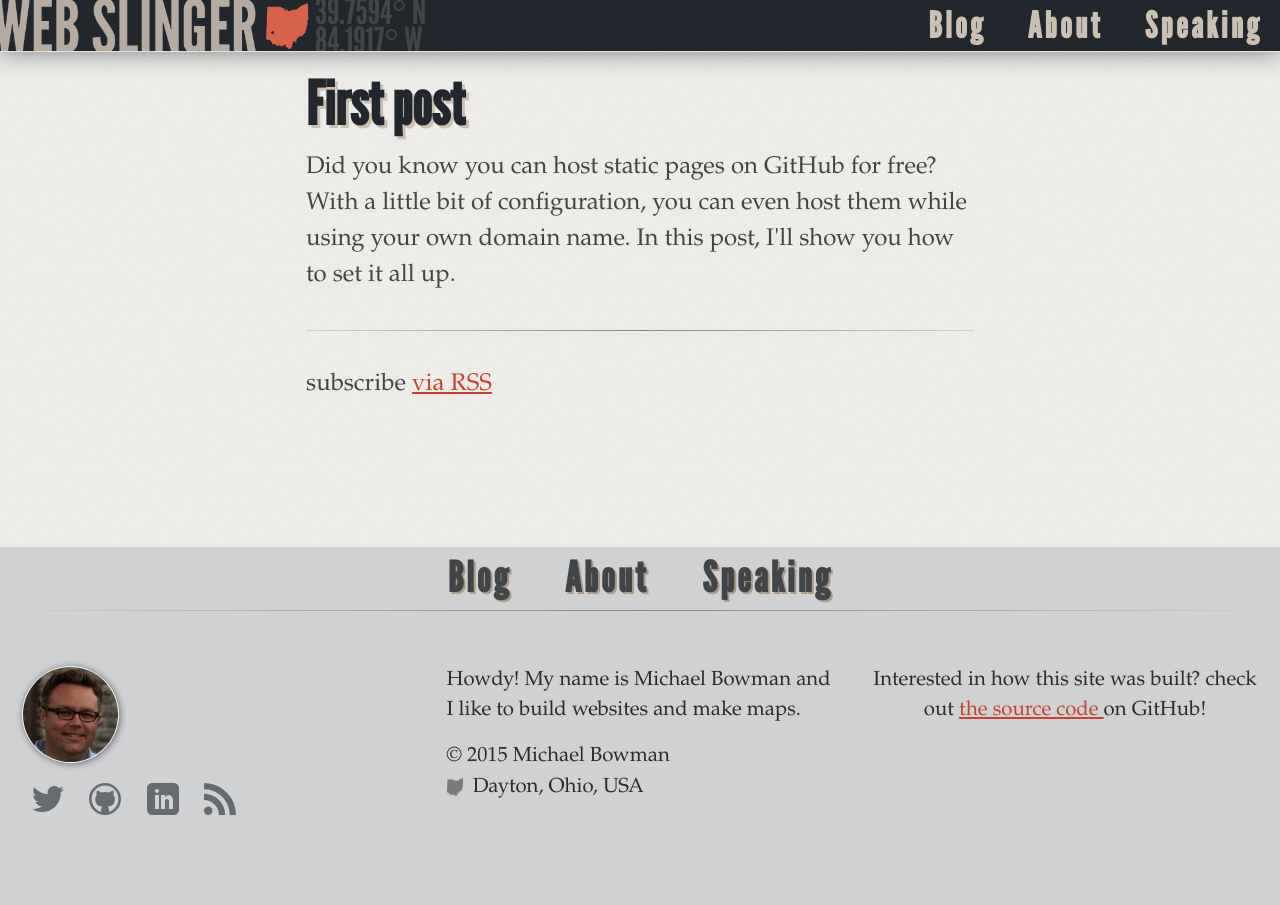
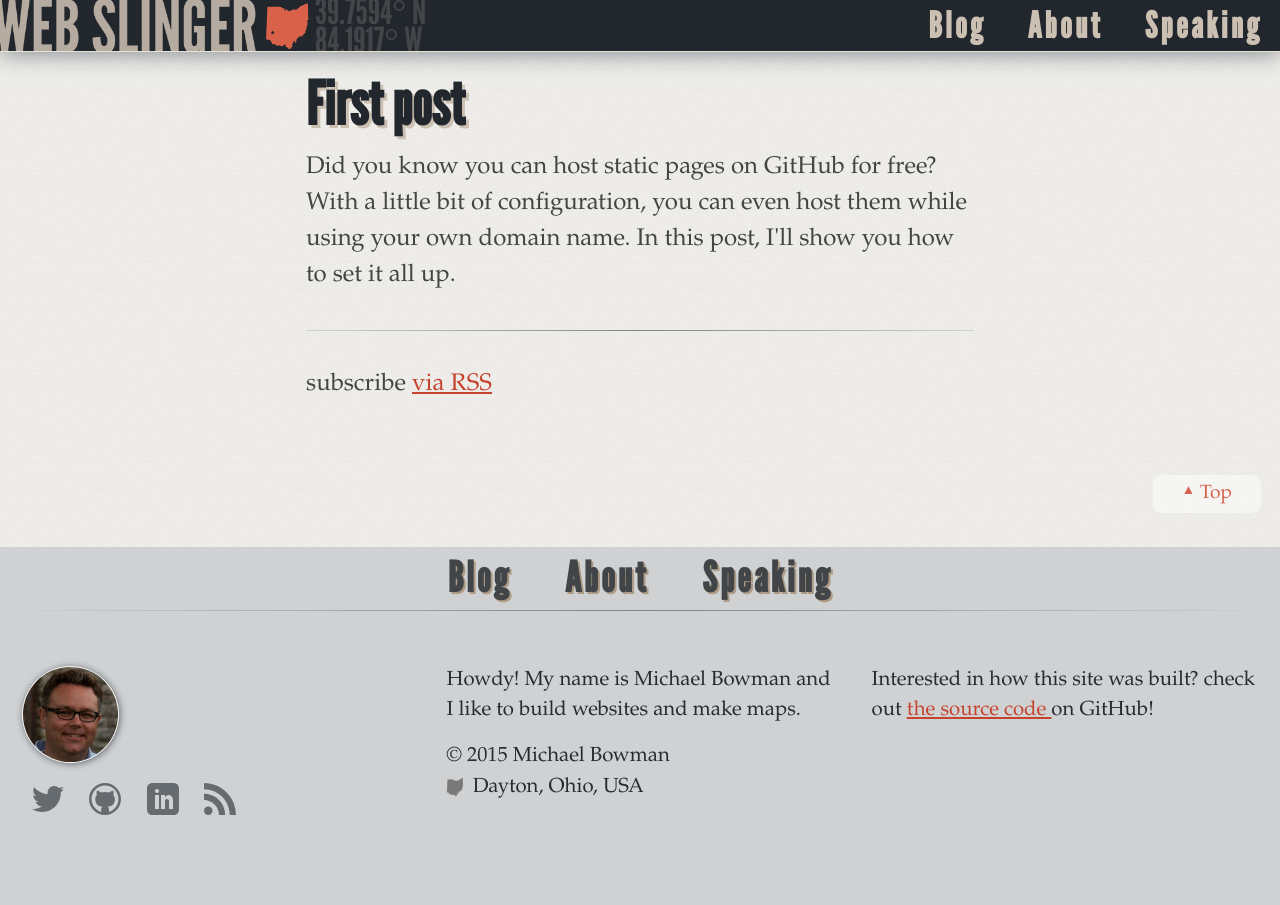
Before and after one commit to bowmanmc/webslinger.io, a Jekyll site: the page built from app/index.html, in a window 1280 px wide. Built offline with Jekyll 4.4.1, drawn with Linux system fonts in a browser that asks for light colours; nearby versions of some CDN libraries; library files that are not in the unit come from our copies; comment, search, counter and statistics services are not loaded.

Commit message:
Phone navigation is working well now. Need to check on smaller form factor tablets next.

```diff
--- a/Gulpfile.js
+++ b/Gulpfile.js
@@ -34,6 +34,7 @@
         'app/*.yml',
         'app/assets/*',
         'app/images/*',
+        'app/scripts/*',
         'app/styles/*.css'
     ], ['jekyll-rebuild']);
     gulp.watch('bower.json', ['bower']);
--- a/app/_includes/footer.html
+++ b/app/_includes/footer.html
@@ -1,4 +1,8 @@
-<a name="footer"></a>
+
+<div class="top-btn right" id="top-btn">
+    &#9650; Top
+</div>
+
 <footer class="footer" id="footer">
     <div class="fnav">
         <ul>
@@ -65,7 +69,7 @@
             </div>
 
             <!-- Right Column -->
-            <div class="small-12 large-4 columns end center fcol">
+            <div class="small-12 large-4 columns end fcol">
                 <p>
                     Interested in how this site was built?
                     check out
--- a/app/_includes/header.html
+++ b/app/_includes/header.html
@@ -10,7 +10,7 @@
 
     <div class="menu">
         <div class="menu-btn" id="menu-btn">
-            <a id="menu-btn-link"><img src="/images/hamburger-alt.png" /></a>
+            <img src="/images/hamburger-alt.png" />
         </div>
         <ul class="menu-list">
             <li><a href="/">Blog</a></li>
--- a/app/scripts/navigation.js
+++ b/app/scripts/navigation.js
@@ -5,7 +5,13 @@
             scrollTop: $("#footer").offset().top
         }, 500);
     });
-    $('#menu-btn-link').removeAttr('href'); // remove the href if js is enabled
+    console.log('hooking up top-btn');
+    $('#top-btn').click(function() {
+        console.log('top-btn clicked!');
+        $('html, body').animate({
+            scrollTop: 0
+        }, 500);
+    });
 
     $("#navigation").headroom({
         "offset": 70,
--- a/app/styles/_mobile.scss
+++ b/app/styles/_mobile.scss
@@ -27,7 +27,7 @@
         }
         .menu {
             .menu-btn {
-                display: inline;
+                display: block;
             }
             .menu-list {
                 display: none;
--- a/app/styles/components/_navigation.scss
+++ b/app/styles/components/_navigation.scss
@@ -40,8 +40,8 @@
             box-shadow: 1px 1px 2px $dark_alt;
             cursor: pointer;
             display: none; // hide on desktops and tablets
-            margin-right: 1.0em;
-            padding: 0.5em;
+            margin: 5px 1.0em;
+            padding: 0.25em 0.75em;
         }
     }
 
```
Also changed, not shown: app/styles/components/_footer.scss (+10 -0 lines), app/styles/site.min.css.
